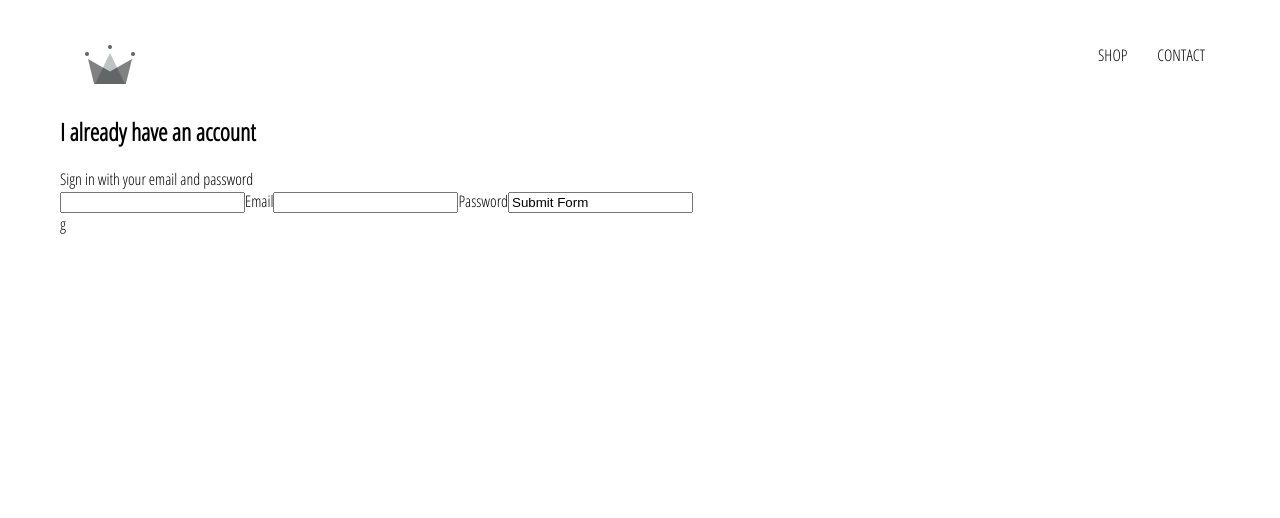
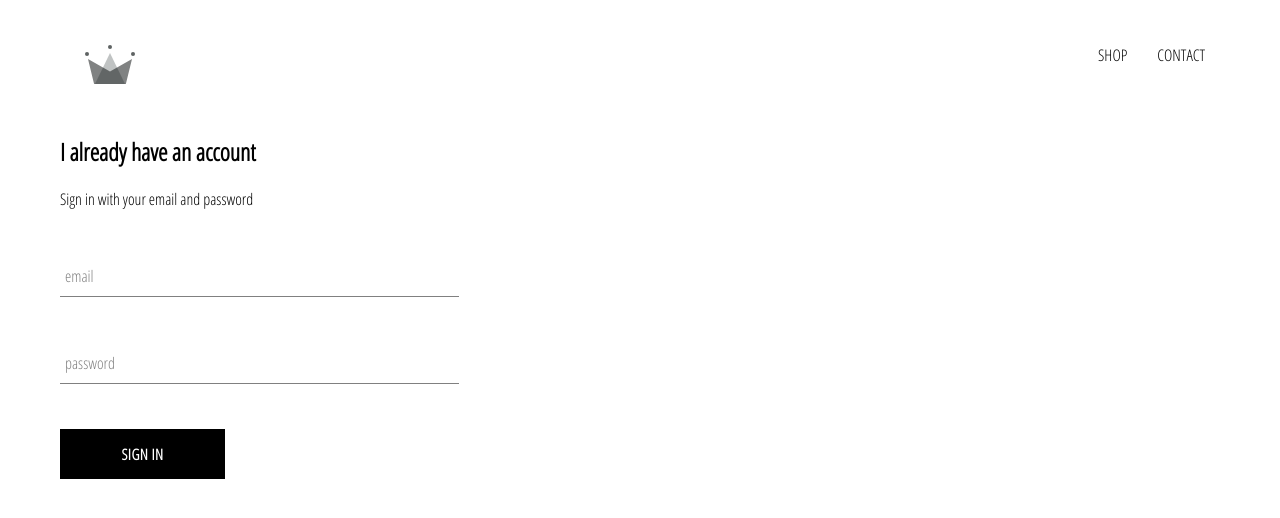
Before and after one commit to tamarakitanovska/CloathingApp, a React (Create React App) app: page /signin in a window 1280 px wide. Shown: the top 518 px of the page. Built offline with nearby package versions, Linux system fonts and the light colour scheme.

Commit message:
Sign in component finished

```diff
--- /dev/null
+++ b/src/components/custom-button/custom-button.component.jsx
@@ -0,0 +1,10 @@
+import React from 'react';
+import './custom-button.styles.scss';
+
+const CustomButton = ({children, ...otherProps}) => (
+    <button className='custom-button' {...otherProps}>
+        {children}
+    </button>
+);
+
+export default CustomButton;
--- /dev/null
+++ b/src/components/custom-button/custom-button.styles.scss
@@ -0,0 +1,22 @@
+.custom-button {
+    min-width: 165px;
+    width: auto;
+    height: 50px;
+    letter-spacing: 0.5px;
+    line-height: 50px;
+    padding: 0 35px 0 35px;
+    font-size: 15px;
+    background-color: black;
+    color: white;
+    text-transform: uppercase;
+    font-family: 'Open Sans Condensed';
+    font-weight: bolder;
+    border: none;
+    cursor: pointer;
+
+    &:hover {
+      background-color: white;
+      color: black;
+      border: 1px solid black;
+    }
+  }
--- /dev/null
+++ b/src/components/form-input/form-input.component.jsx
@@ -0,0 +1,21 @@
+import React from 'react';
+
+import './form-input.styles.scss';
+
+const FormInput = ({ handleChange, label, ...otherProps }) => (
+    <div className='group'>
+        <input className='form-input' onChange={handleChange} {...otherProps}/>
+        {
+            label ? (
+                <label
+                className={`${otherProps.value.length ? 'shrink' : '' } form-input-label`}
+                >
+                    {label}
+                </label>)
+                : null
+        }
+
+    </div>
+)
+
+export default FormInput;
--- /dev/null
+++ b/src/components/form-input/form-input.styles.scss
@@ -0,0 +1,54 @@
+$sub-color: grey;
+$main-color: black;
+
+@mixin shrinkLabel {
+  top: -14px;
+  font-size: 12px;
+  color: $main-color;
+}
+
+.group {
+  position: relative;
+  margin: 45px 0;
+
+  .form-input {
+    background: none;
+    background-color: white;
+    color: $sub-color;
+    font-size: 18px;
+    padding: 10px 10px 10px 5px;
+    display: block;
+    width: 100%;
+    border: none;
+    border-radius: 0;
+    border-bottom: 1px solid $sub-color;
+    margin: 25px 0;
+
+    &:focus {
+      outline: none;
+    }
+
+    &:focus ~ .form-input-label {
+      @include shrinkLabel();
+    }
+  }
+
+  input[type='password'] {
+    letter-spacing: 0.3em;
+  }
+
+  .form-input-label {
+    color: $sub-color;
+    font-size: 16px;
+    font-weight: normal;
+    position: absolute;
+    pointer-events: none;
+    left: 5px;
+    top: 10px;
+    transition: 300ms ease all;
+
+    &.shrink {
+      @include shrinkLabel();
+    }
+  }
+}
--- a/src/components/sign-in/sign-in.component.jsx
+++ b/src/components/sign-in/sign-in.component.jsx
@@ -1,5 +1,7 @@
 import React from 'react';
 import './sign-in.styles.scss';
+import FormInput from '../../components/form-input/form-input.component';
+import CustomButton from '../../components/custom-button/custom-button.component';
 
 class SignIn extends React.Component{
     constructor(props){
@@ -30,12 +32,23 @@
                 <span>Sign in with your email and password</span>
 
                 <form onSubmit={this.handleSubmit}>
-                    <input name='email' type='email' value={this.state.email} onChange={this.onChange} required />
-                    <label>Email</label>
-                    <input name='password' type='password' value={this.state.password} onChange={this.onChange} required />
-                    <label>Password</label>
-
-                    <input type='subbit' value='Submit Form'/>
+                    <FormInput
+                    name='email'
+                    type='email'
+                    handleChange={this.handleChange}
+                    value={this.state.email}
+                    label='email'
+                    required
+                    />
+                    <FormInput
+                    name='password'
+                    type='password'
+                    handleChange={this.handleChange}
+                    value={this.state.email}
+                    label='password'
+                    required
+                    />
+                    <CustomButton type='submit'>Sign in</CustomButton>
                 </form>
             </div>
         )
--- a/src/components/sign-in/sign-in.styles.scss
+++ b/src/components/sign-in/sign-in.styles.scss
@@ -0,0 +1,9 @@
+.sign-in{
+    width: 30vw;
+    display: flex;
+    flex-direction: column;
+
+    .title{
+        margin: 10px 0;
+    }
+}
--- a/src/pages/sign-in-and-sign-up/sign-in-and-sign-up.component.jsx
+++ b/src/pages/sign-in-and-sign-up/sign-in-and-sign-up.component.jsx
@@ -4,7 +4,7 @@
 
 const SignInAndSignUpPage = () => (
     <div className='sign-in-and-sign-up'>
-        <SignIn/>g
+        <SignIn/>
     </div>
 );
 
```
